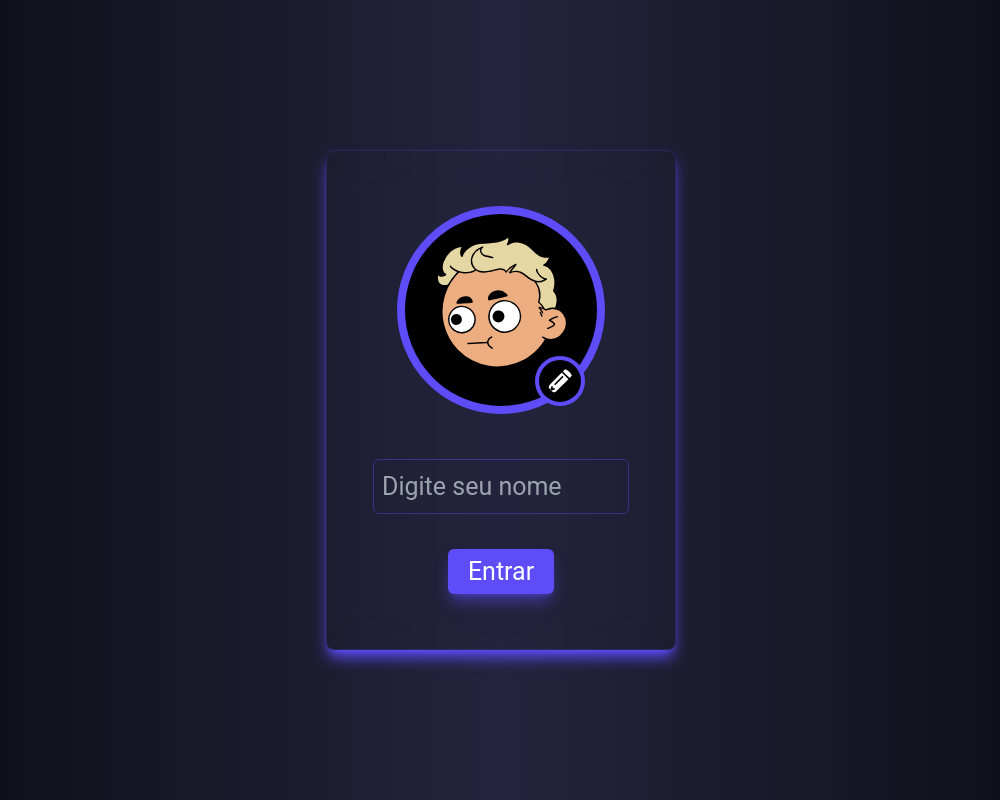
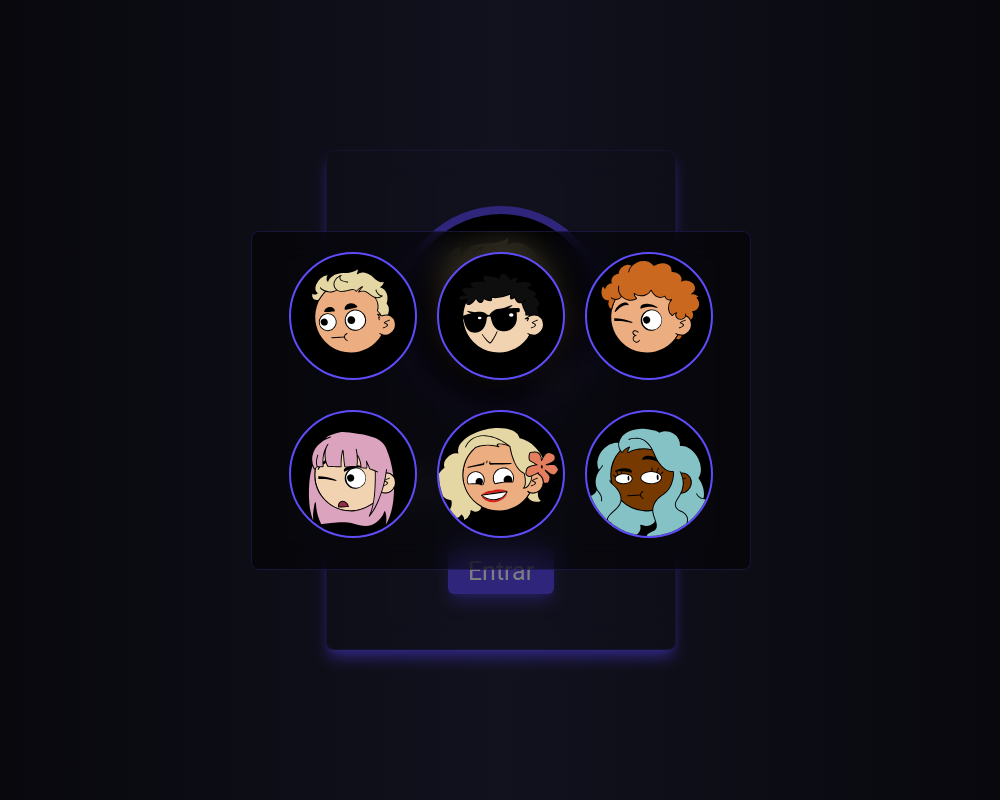
Before and after one commit to MateusCapitanio/pegaLetras, a Next.js app: page /login in a window 1280 px wide. Both pictures are taken after a click on the button 640 px from the left and 309 px from the top of the page. Shown: the whole page, without its empty margins (139-1139 px from the left). Built offline with nearby package versions, Linux system fonts and the light colour scheme.

Commit message:
feat: Finalizando login(faltando interação com avatares e save do usuario escolhido)

```diff
--- /dev/null
+++ b/src/components/Avatars.tsx
@@ -0,0 +1,48 @@
+import React from 'react';
+import { motion } from 'framer-motion'
+import Image from 'next/image';
+
+// Avatars
+import angel from '/public/avatars/angel.svg'
+import buster from '/public/avatars/buster.svg'
+import chester from '/public/avatars/chester.svg'
+import mimi from '/public/avatars/mimi.svg'
+import precious from '/public/avatars/precious.svg'
+import zoe from '/public/avatars/zoe.svg'
+import Button from './Button';
+
+const Avatars = () => {
+
+  return (
+    <div className='flex justify-center items-center absolute bg-black w-screen h-screen bg-opacity-50'>
+      <motion.div
+        initial={{ opacity: 0, y: 20 }}
+        animate={{ opacity: 1, y: 0 }}
+        exit={{ opacity: 0, y: 20 }}
+        transition={{ duration: 0.5 }}
+        className='flex flex-wrap justify-center gap-5 bg-black bg-opacity-50 border border-main-color border-opacity-20 rounded-lg p-5 backdrop-blur-lg max-w-[350px] min-w-[350px] md:min-w-[500px]'
+      >
+        <Button className='' type='button' onClick={(e: any) => alert(e.target.id)}>
+          <Image id='angel' className='w-32 bg-black rounded-full border-2 border-main-color' alt='angel' src={angel} />
+        </Button>
+        <Button className='' type='button' onClick={(e: any) => alert(e.target.id)}>
+          <Image id='buster' className='w-32 bg-black rounded-full border-2 border-main-color' alt='buster' src={buster} />
+        </Button>
+        <Button className='' type='button' onClick={(e: any) => alert(e.target.id)}>
+          <Image id='chester' className='w-32 bg-black rounded-full border-2 border-main-color' alt='chester' src={chester} />
+        </Button>
+        <Button className='' type='button' onClick={(e: any) => alert(e.target.id)}>
+          <Image id='mimi' className='w-32 bg-black rounded-full border-2 border-main-color' alt='mimi' src={mimi} />
+        </Button>
+        <Button className='' type='button' onClick={(e: any) => alert(e.target.id)}>
+          <Image id='precious' className='w-32 bg-black rounded-full border-2 border-main-color' alt='precious' src={precious} />
+        </Button>
+        <Button className='' type='button' onClick={(e: any) => alert(e.target.id)}>
+          <Image id='zoe' className='w-32 bg-black rounded-full border-2 border-main-color' alt='zoe' src={zoe} />
+        </Button>
+      </motion.div>
+    </div>
+  );
+}
+
+export default Avatars;
--- a/src/components/Button.tsx
+++ b/src/components/Button.tsx
@@ -1,17 +1,19 @@
-import React, { ReactNode } from 'react';
+import React, { MouseEventHandler, ReactNode } from 'react';
 
 interface buttonProps {
+  id?: string
   children: ReactNode
   className: string
   type: 'submit' | 'reset' | 'button'
-  onClick?: () => void
+  onClick?: MouseEventHandler<HTMLButtonElement>
   disabled?: boolean
+  value?: string
 }
 
-const Button = ({children, className, type, onClick, disabled}: buttonProps) => {
+const Button = ({id, children, className, type, onClick, disabled, value}: buttonProps) => {
   return (
     <div>
-      <button className={className} type={type} disabled={disabled} onClick={onClick}>{children}</button>
+      <button id={id} value={value} className={className} type={type} disabled={disabled} onClick={onClick}>{children}</button>
     </div>
   );
 }
--- a/src/components/User.tsx
+++ b/src/components/User.tsx
@@ -20,21 +20,9 @@ interface UserInterface {
 }
 
 const User = ({ size, className, iconClassName }: UserInterface) => {
-  const [openAvatars, setOpenAvatars] = useState(false);
 
   return (
     <div className='relative'>
-      {openAvatars && (
-        <motion.div
-          initial={{ opacity: 0, y: 20 }}
-          animate={{ opacity: 1, y: 0 }}
-          exit={{ opacity: 0, y: 20 }}
-          transition={{ duration: 0.5 }}
-          className='bg-red-500 w-[500px] h-[500px]'
-        >
-          teste
-        </motion.div>
-      )}
         <Image className={className} alt='avatar' src={angel} />
         <FaPencil className={iconClassName} size={size} />
         {/* <button>teste</button> */}
--- a/src/pages/login.tsx
+++ b/src/pages/login.tsx
@@ -3,22 +3,25 @@ import "../app/globals.css";
 import User from '@/components/User';
 import Input from '@/components/Input';
 import Button from '@/components/Button';
-import { motion } from 'framer-motion'
+import Avatars from '@/components/Avatars';
 
 const Login = () => {
+  const [openAvatars, setOpenAvatars] = useState(false);
+
   return (
     <div className='flex justify-center items-center w-screen h-screen'>
       <div className='flex flex-col p-5 justify-evenly items-center bg-transparent backdrop-blur-lg border border-main-color shadow-lg shadow-main-color rounded-lg border-opacity-20 w-[350px] h-[500px]'>
         <div className='inline-block'>
-          <button>
+          <button onClick={() => setOpenAvatars(!openAvatars)}>
             <User iconClassName='bg-black p-2 rounded-full border border-4 border-main-color absolute bottom-2 right-5' className='w-52 bg-black rounded-full border-8 border-main-color' size={50} />
           </button>
         </div>
         <label htmlFor='inputUsername'>
-          <Input maxLength={15} id='inputUsername' className='max-w-64 bg-transparent border border-main-color border-opacity-40 p-2 outline-none rounded-md' placeholder='Digite seu nome' type='text' />
+          <Input maxLength={15} id='inputUsername' className='max-w-64 bg-transparent border border-main-color border-opacity-40 p-2 outline-none rounded-md ' placeholder='Digite seu nome' type='text' />
         </label>
-        <Button className='bg-main-color shadow-lg shadow-main-color/50 px-5 py-1 rounded-md' type='submit'>Entrar</Button>
+        <Button className='bg-main-color shadow-lg shadow-main-color/50 px-5 py-1 rounded-md disabled:bg-main-color-disabled disabled:opacity-50 hover:bg-main-color-hover' type='submit'>Entrar</Button>
       </div>
+      {openAvatars && <Avatars />}
     </div>
   );
 }
--- a/tailwind.config.ts
+++ b/tailwind.config.ts
@@ -9,7 +9,9 @@ const config: Config = {
   theme: {
     extend: {
       colors: {
-        "main-color": "#5e4cf9"
+        "main-color": "#5e4cf9",
+        "main-color-hover": "#7062ed",
+        "main-color-disabled": "#473bba"
       },
       backgroundImage: {
         "gradient-radial": "radial-gradient(var(--tw-gradient-stops))",
```
